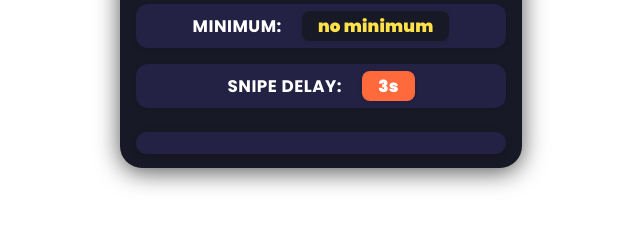
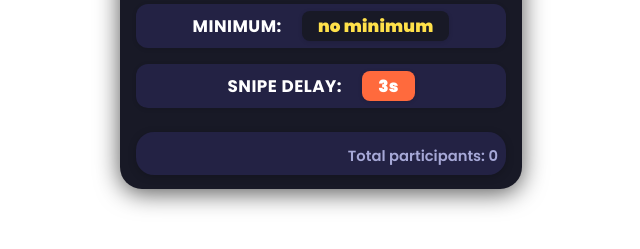
Before and after one commit to daveylorenzo7-cmd/tiktok-auction-board, a website: page public/overlay.html in a window 1280 px wide. Shown: the part 149-398 px from the top of the page, without its empty margins (319-959 px from the left). Drawn offline with Linux system fonts and the light colour scheme.

Commit message:
fix leaderboard error

```diff
--- a/public/overlay.html
+++ b/public/overlay.html
@@ -245,7 +245,7 @@
       });
       document.getElementById('participants').textContent = `Total participants: ${data.length}`;
     }
-    renderLeaderboard(leaderboardData);
+    renderLeaderboard([]);
     // TODO: Replace timer and leaderboardData with live updates from socket.io
   </script>
 </body>
```
